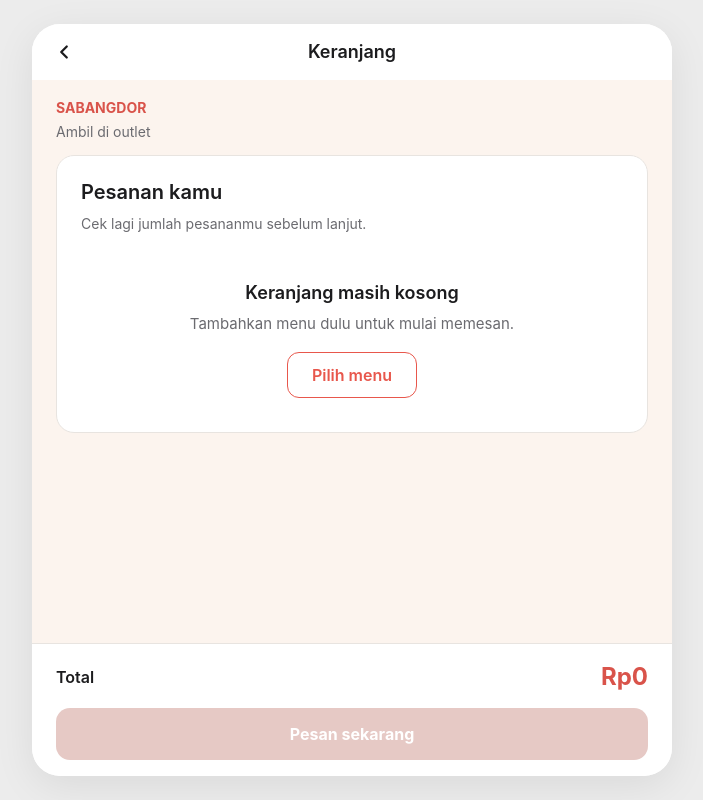
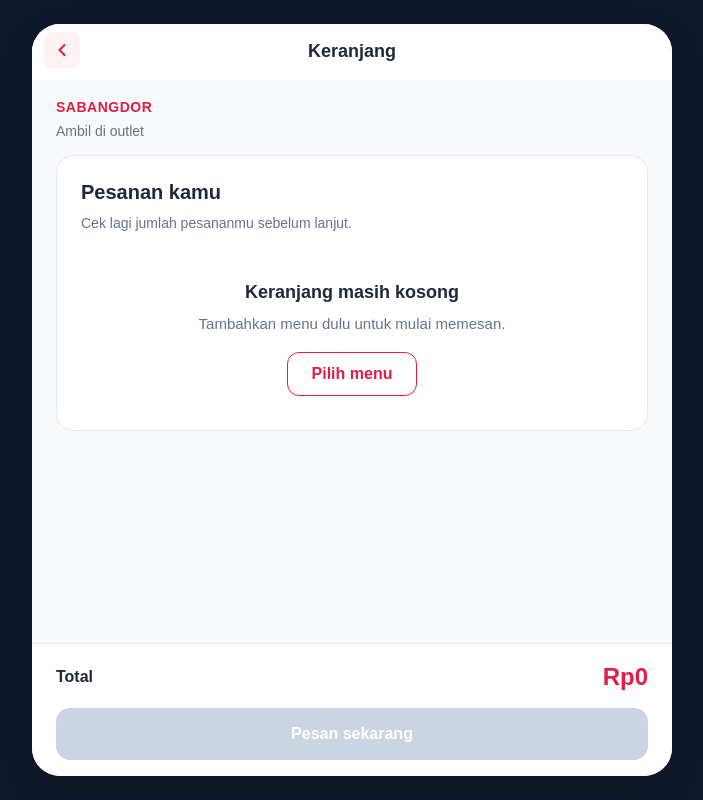
Before and after one commit to Ghibran-nim/self-ordering-system-sabangdoor, a website: page keranjang.html in a window 1280 px wide. Shown: the whole page, without its empty margins (288-991 px from the left). Drawn offline with Linux system fonts and the light colour scheme.

Commit message:
update css for cart

```diff
--- a/style-keranjang.css
+++ b/style-keranjang.css
@@ -1,14 +1,13 @@
 :root {
-  --red: #e8574c;
-  --red-dark: #d9453a;
-  --red-text: #d9534a;
-  --cream: #fcf4ee;
-  --page-bg: #ececec;
-  --white: #ffffff;
-  --ink: #1c1c1e;
-  --muted: #6b6b70;
-  --line: #e8e4e0;
-  --btn-border: #ecd9d4;
+  --primary-red: #E11D48;
+  --dark-maroon: #2B1D19;
+  --bg-app: #F8F9FA;
+  --card-bg: #FFFFFF;
+  --text-main: #1E293B;
+  --text-muted: #64748B;
+  --border-line: #E2E8F0;
+  --red-tint: #FEF2F2;
+
   --radius-card: 18px;
   --pad: clamp(16px, 4vw, 24px);
   --safe-top: env(safe-area-inset-top, 0px);
@@ -19,6 +18,8 @@
   box-sizing: border-box;
   margin: 0;
   padding: 0;
+  font-family: 'Plus Jakarta Sans', sans-serif;
+  -webkit-tap-highlight-color: transparent;
 }
 
 [hidden] {
@@ -31,13 +32,13 @@ body {
 }
 
 body {
-  font-family: "Inter", "Segoe UI", system-ui, -apple-system, Roboto, Arial, sans-serif;
   font-size: 16px;
   line-height: 1.4;
-  color: var(--ink);
-  background: var(--page-bg);
+  color: var(--text-main);
+  background-color: #0f172a;
   display: flex;
   justify-content: center;
+  align-items: center;
   padding: 24px;
   -webkit-text-size-adjust: 100%;
 }
@@ -48,7 +49,7 @@ button {
 }
 
 button:focus-visible {
-  outline: 2px solid var(--red);
+  outline: 2px solid var(--primary-red);
   outline-offset: 2px;
 }
 
@@ -65,7 +66,7 @@ ul {
   align-self: center;
   display: flex;
   flex-direction: column;
-  background: var(--white);
+  background: var(--card-bg);
   border-radius: 28px;
   overflow: hidden;
   box-shadow: 0 10px 40px rgba(0, 0, 0, 0.08);
@@ -80,35 +81,38 @@ ul {
   display: flex;
   align-items: center;
   justify-content: center;
-  background: var(--white);
+  background: var(--card-bg);
 }
 
 .app-header h1 {
   font-size: 1.125rem;
-  font-weight: 600;
+  font-weight: 700;
+  color: var(--text-main);
 }
 
 .back-btn {
   position: absolute;
   left: 12px;
   top: calc(var(--safe-top) + 8px);
-  width: 40px;
-  height: 40px;
+  width: 36px;
+  height: 36px;
   display: grid;
   place-items: center;
   border: none;
-  border-radius: 50%;
-  background: transparent;
-  color: var(--ink);
+  border-radius: 8px;
+  background: var(--red-tint);
+  color: var(--primary-red);
+  transition: background 0.2s;
 }
 
 .back-btn svg {
-  width: 22px;
-  height: 22px;
+  width: 20px;
+  height: 20px;
 }
 
 .back-btn:hover {
-  background: #f3f0ed;
+  background: var(--primary-red);
+  color: #fff;
 }
 
 /* ---------- Isi (scroll di sini) ---------- */
@@ -116,7 +120,7 @@ ul {
   flex: 1;
   overflow-y: auto;
   -webkit-overflow-scrolling: touch;
-  background: var(--cream);
+  background: var(--bg-app);
   padding: 0 var(--pad) 24px;
 }
 
@@ -130,13 +134,14 @@ ul {
 }
 
 .outlet-name {
-  color: var(--red-text);
-  font-weight: 700;
+  color: var(--primary-red);
+  font-weight: 800;
+  letter-spacing: 0.5px;
 }
 
 .outlet-sub {
   margin-top: 4px;
-  color: var(--muted);
+  color: var(--text-muted);
 }
 
 .link-btn {
@@ -145,7 +150,7 @@ ul {
   padding: 8px 0 8px 8px;
   font-size: 0.875rem;
   font-weight: 600;
-  color: var(--red-text);
+  color: var(--primary-red);
 }
 
 .link-btn:hover {
@@ -154,8 +159,8 @@ ul {
 
 /* ---------- Card ---------- */
 .card {
-  background: var(--white);
-  border: 1px solid var(--line);
+  background: var(--card-bg);
+  border: 1px solid var(--border-line);
   border-radius: var(--radius-card);
   padding: 22px clamp(16px, 4vw, 24px) 8px;
 }
@@ -166,13 +171,14 @@ ul {
 
 .card-title {
   font-size: 1.25rem;
-  font-weight: 600;
+  font-weight: 700;
+  color: var(--text-main);
 }
 
 .card-sub {
   margin-top: 8px;
   font-size: 0.875rem;
-  color: var(--muted);
+  color: var(--text-muted);
 }
 
 /* ---------- Item ---------- */
@@ -186,7 +192,7 @@ ul {
   justify-content: space-between;
   gap: 16px;
   padding: 18px 0;
-  border-bottom: 1px solid var(--line);
+  border-bottom: 1px solid var(--border-line);
 }
 
 .item:last-child {
@@ -199,20 +205,21 @@ ul {
 
 .item-name {
   font-size: 1.0625rem;
-  font-weight: 600;
+  font-weight: 700;
+  color: var(--text-main);
 }
 
 .item-desc {
   margin-top: 4px;
   font-size: 0.875rem;
-  color: var(--muted);
+  color: var(--text-muted);
 }
 
 .item-price {
   margin-top: 6px;
   font-size: 1rem;
-  font-weight: 600;
-  color: var(--red-text);
+  font-weight: 700;
+  color: var(--primary-red);
 }
 
 .stepper {
@@ -227,10 +234,10 @@ ul {
   height: 42px;
   display: grid;
   place-items: center;
-  border: 1px solid var(--btn-border);
+  border: 1px solid var(--border-line);
   border-radius: 12px;
-  background: var(--white);
-  color: var(--red);
+  background: var(--card-bg);
+  color: var(--primary-red);
   transition: background 0.15s, transform 0.1s;
 }
 
@@ -240,7 +247,7 @@ ul {
 }
 
 .step-btn:hover {
-  background: #fff3f1;
+  background: var(--red-tint);
 }
 
 .step-btn:active {
@@ -251,7 +258,8 @@ ul {
   min-width: 22px;
   text-align: center;
   font-size: 1.0625rem;
-  font-weight: 600;
+  font-weight: 700;
+  color: var(--text-main);
 }
 
 /* ---------- Ringkasan ---------- */
@@ -263,16 +271,16 @@ ul {
   display: flex;
   justify-content: space-between;
   padding: 12px 0;
-  color: var(--muted);
+  color: var(--text-muted);
 }
 
 .summary-row + .summary-row {
-  border-top: 1px solid var(--line);
+  border-top: 1px solid var(--border-line);
 }
 
 .summary-row span:last-child {
-  color: var(--ink);
-  font-weight: 600;
+  color: var(--text-main);
+  font-weight: 700;
 }
 
 /* ---------- Keranjang kosong ---------- */
@@ -283,35 +291,36 @@ ul {
 
 .empty-title {
   font-size: 1.125rem;
-  font-weight: 600;
+  font-weight: 700;
+  color: var(--text-main);
 }
 
 .empty-sub {
   margin: 8px 0 18px;
   font-size: 0.9375rem;
-  color: var(--muted);
+  color: var(--text-muted);
 }
 
 .btn-outline {
   padding: 12px 24px;
-  border: 1px solid var(--red);
+  border: 1px solid var(--primary-red);
   border-radius: 12px;
-  background: var(--white);
-  color: var(--red);
+  background: var(--card-bg);
+  color: var(--primary-red);
   font-size: 1rem;
-  font-weight: 600;
+  font-weight: 700;
 }
 
 .btn-outline:hover {
-  background: #fff3f1;
+  background: var(--red-tint);
 }
 
 /* ---------- Bar bawah ---------- */
 .bottom-bar {
   flex: none;
   padding: 16px var(--pad) calc(16px + var(--safe-bottom));
-  background: var(--white);
-  border-top: 1px solid var(--line);
+  background: var(--card-bg);
+  border-top: 1px solid var(--border-line);
 }
 
 .total-row {
@@ -322,13 +331,14 @@ ul {
 }
 
 .total-label {
-  font-weight: 600;
+  font-weight: 700;
+  color: var(--text-main);
 }
 
 .total-value {
   font-size: 1.5rem;
-  font-weight: 700;
-  color: var(--red-text);
+  font-weight: 800;
+  color: var(--primary-red);
 }
 
 .btn-primary {
@@ -337,15 +347,15 @@ ul {
   padding: 14px;
   border: none;
   border-radius: 14px;
-  background: var(--red);
-  color: var(--white);
+  background: var(--primary-red);
+  color: #ffffff;
   font-size: 1rem;
   font-weight: 700;
-  transition: background 0.15s, transform 0.1s;
+  transition: opacity 0.15s, transform 0.1s;
 }
 
 .btn-primary:hover:not(:disabled) {
-  background: var(--red-dark);
+  opacity: 0.92;
 }
 
 .btn-primary:active:not(:disabled) {
@@ -353,7 +363,7 @@ ul {
 }
 
 .btn-primary:disabled {
-  background: #e6c9c5;
+  background: #CBD5E1;
   cursor: not-allowed;
 }
 
@@ -366,7 +376,7 @@ ul {
   max-width: 86%;
   padding: 12px 18px;
   border-radius: 12px;
-  background: #222;
+  background: var(--dark-maroon);
   color: #fff;
   font-size: 0.9375rem;
   text-align: center;
@@ -385,7 +395,7 @@ ul {
 @media (max-width: 640px) {
   body {
     padding: 0;
-    background: var(--white);
+    background: var(--card-bg);
   }
 
   .app {
```
